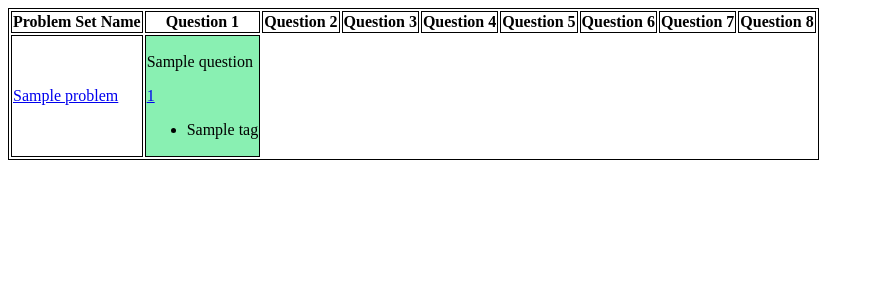
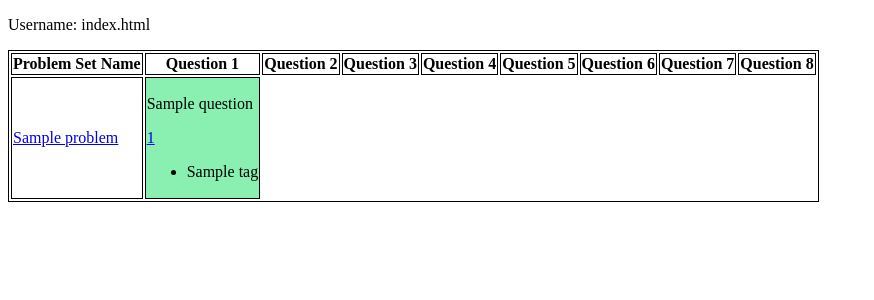
Before and after one commit to ReverberateCoding/project---competitive-programming-tracker, a Flask app: template templates/index.html in a window 1280 px wide. Shown: the top 300 px of the page, without its empty margins (0-874 px from the left). Run offline with Flask 3, Linux system fonts and the light colour scheme; the template is opened without the code that fills it: most values are stand-ins (such as "Sample title", 1, 10 or a date in 2020).

Commit message:
addedjavascript

```diff
--- /dev/null
+++ b/static/index_script.js
@@ -0,0 +1,9 @@
+let text1 = document.getElementById('text2');
+let url = window.location.href;
+
+url = String(url)
+
+username = url.split("/")
+username = username[username.length - 1]
+
+text1.innerHTML = `Username: ${username}`
--- a/templates/index.html
+++ b/templates/index.html
@@ -7,6 +7,7 @@
     <link rel="stylesheet", href="static\style.css">
 </head>
 <body>
+    <p id="text2">test</p>
     <table>
         <tr>
             <th>Problem Set Name</th>
@@ -38,5 +39,6 @@
             </tr>
         {% endfor %}
     </table>
+    <script src="static\index_script.js"></script>
 </body>
 </html>
--- a/templates/login.html
+++ b/templates/login.html
@@ -12,6 +12,6 @@
         <input type="submit", value="Login", id="submit_button">
     </form>
     <p id="text1"></p>
-    <script src="static\script.js"></script>
+    <script src="static\index_script.js"></script>
 </body>
 </html>
```
Also changed, not shown: static/login_script.js (renamed from static/script.js).
